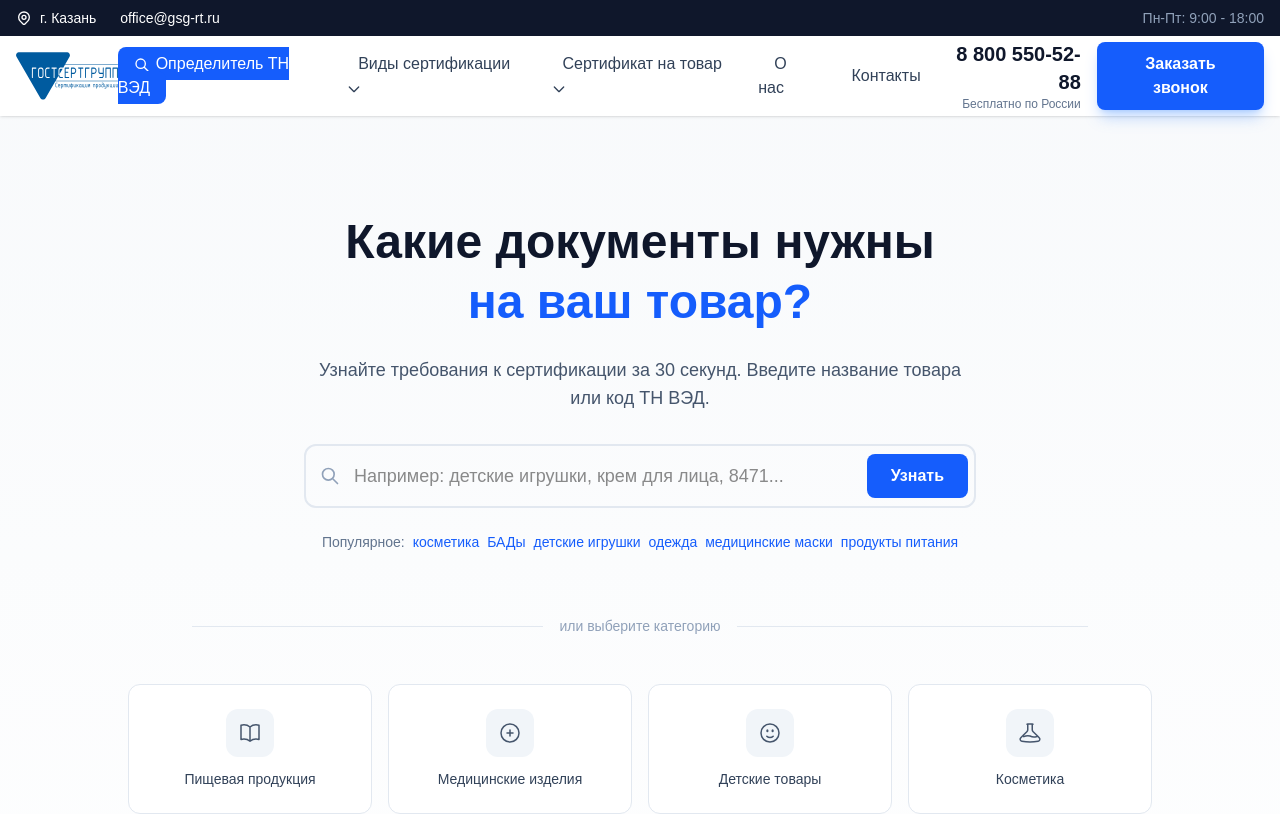
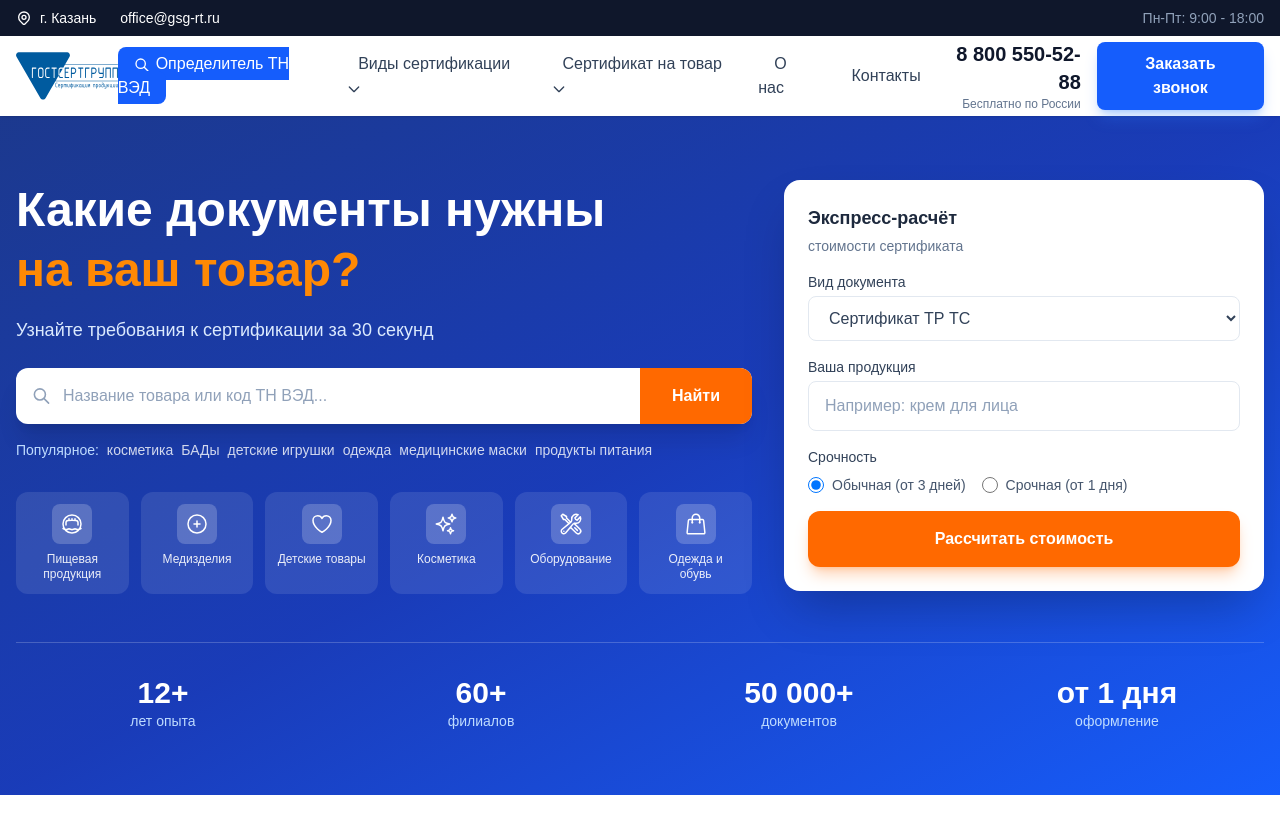
Before and after one commit to KZNGSG/gsg-rt-new, a Next.js app: page / in a window 1280 px wide. Shown: the top 814 px of the page. Built offline with nearby package versions, Linux system fonts and the light colour scheme.

Commit message:
Redesign Hero: blue gradient, calc form, new layout

```diff
--- a/src/components/sections/Hero.tsx
+++ b/src/components/sections/Hero.tsx
@@ -3,233 +3,228 @@
 import React, { useState } from 'react';
 import { useRouter } from 'next/navigation';
 
-const POPULAR_SEARCHES = [
-  'косметика',
-  'БАДы',
-  'детские игрушки',
-  'одежда',
-  'медицинские маски',
-  'продукты питания',
+const CATEGORIES = [
+  { name: 'Пищевая продукция', slug: 'pishchevaya-produktsiya', icon: 'food' },
+  { name: 'Медизделия', slug: 'meditsinskie-izdeliya', icon: 'medical' },
+  { name: 'Детские товары', slug: 'detskie-tovary', icon: 'children' },
+  { name: 'Косметика', slug: 'kosmetika', icon: 'cosmetics' },
+  { name: 'Оборудование', slug: 'oborudovanie', icon: 'equipment' },
+  { name: 'Одежда и обувь', slug: 'odezhda-i-obuv', icon: 'clothing' },
 ];
 
-const CATEGORIES = [
-  {
-    id: 'food',
-    name: 'Пищевая продукция',
-    icon: 'food',
-    href: '/vidy-sertifikacii/pishevaya-produktsiya'
-  },
-  {
-    id: 'medical',
-    name: 'Медицинские изделия',
-    icon: 'medical',
-    href: '/vidy-sertifikacii/meditsinskie-izdeliya'
-  },
-  {
-    id: 'children',
-    name: 'Детские товары',
-    icon: 'children',
-    href: '/vidy-sertifikacii/detskie-tovary'
-  },
-  {
-    id: 'cosmetics',
-    name: 'Косметика',
-    icon: 'cosmetics',
-    href: '/vidy-sertifikacii/kosmetika'
-  },
-  {
-    id: 'equipment',
-    name: 'Оборудование',
-    icon: 'equipment',
-    href: '/vidy-sertifikacii/oborudovanie'
-  },
-  {
-    id: 'clothing',
-    name: 'Одежда и обувь',
-    icon: 'clothing',
-    href: '/vidy-sertifikacii/odezhda'
-  },
-  {
-    id: 'chemistry',
-    name: 'Бытовая химия',
-    icon: 'chemistry',
-    href: '/vidy-sertifikacii/bytovaya-khimiya'
-  },
-  {
-    id: 'other',
-    name: 'Другое',
-    icon: 'other',
-    href: '/vidy-sertifikacii'
-  },
+const POPULAR = ['косметика', 'БАДы', 'детские игрушки', 'одежда', 'медицинские маски', 'продукты питания'];
+
+const CERT_TYPES = [
+  'Сертификат ТР ТС',
+  'Декларация ТР ТС',
+  'Сертификат ГОСТ Р',
+  'СГР',
+  'Регистрация медизделий',
+  'ХАССП',
 ];
 
 function CategoryIcon({ type }: { type: string }) {
   const icons: Record<string, React.ReactElement> = {
     food: (
-      <svg className="w-6 h-6" fill="none" stroke="currentColor" viewBox="0 0 24 24">
-        <path strokeLinecap="round" strokeLinejoin="round" strokeWidth={1.5} d="M12 6.042A8.967 8.967 0 006 3.75c-1.052 0-2.062.18-3 .512v14.25A8.987 8.987 0 016 18c2.305 0 4.408.867 6 2.292m0-14.25a8.966 8.966 0 016-2.292c1.052 0 2.062.18 3 .512v14.25A8.987 8.987 0 0018 18a8.967 8.967 0 00-6 2.292m0-14.25v14.25" />
+      <svg className="w-6 h-6" fill="none" stroke="currentColor" strokeWidth={1.5} viewBox="0 0 24 24">
+        <path strokeLinecap="round" strokeLinejoin="round" d="M12 8.25v-1.5m0 1.5c-1.355 0-2.697.056-4.024.166C6.845 8.51 6 9.473 6 10.608v2.513m6-4.87c1.355 0 2.697.055 4.024.165C17.155 8.51 18 9.473 18 10.608v2.513m-3-4.87v-1.5m-6 1.5v-1.5m12 9.75l-1.5.75a3.354 3.354 0 01-3 0 3.354 3.354 0 00-3 0 3.354 3.354 0 01-3 0 3.354 3.354 0 00-3 0 3.354 3.354 0 01-3 0L3 16.5m18-4.5a9 9 0 11-18 0 9 9 0 0118 0z" />
       </svg>
     ),
     medical: (
-      <svg className="w-6 h-6" fill="none" stroke="currentColor" viewBox="0 0 24 24">
-        <path strokeLinecap="round" strokeLinejoin="round" strokeWidth={1.5} d="M12 9v6m3-3H9m12 0a9 9 0 11-18 0 9 9 0 0118 0z" />
+      <svg className="w-6 h-6" fill="none" stroke="currentColor" strokeWidth={1.5} viewBox="0 0 24 24">
+        <path strokeLinecap="round" strokeLinejoin="round" d="M12 9v6m3-3H9m12 0a9 9 0 11-18 0 9 9 0 0118 0z" />
       </svg>
     ),
     children: (
-      <svg className="w-6 h-6" fill="none" stroke="currentColor" viewBox="0 0 24 24">
-        <path strokeLinecap="round" strokeLinejoin="round" strokeWidth={1.5} d="M15.182 15.182a4.5 4.5 0 01-6.364 0M21 12a9 9 0 11-18 0 9 9 0 0118 0zM9.75 9.75c0 .414-.168.75-.375.75S9 10.164 9 9.75 9.168 9 9.375 9s.375.336.375.75zm-.375 0h.008v.015h-.008V9.75zm5.625 0c0 .414-.168.75-.375.75s-.375-.336-.375-.75.168-.75.375-.75.375.336.375.75zm-.375 0h.008v.015h-.008V9.75z" />
+      <svg className="w-6 h-6" fill="none" stroke="currentColor" strokeWidth={1.5} viewBox="0 0 24 24">
+        <path strokeLinecap="round" strokeLinejoin="round" d="M21 8.25c0-2.485-2.099-4.5-4.688-4.5-1.935 0-3.597 1.126-4.312 2.733-.715-1.607-2.377-2.733-4.313-2.733C5.1 3.75 3 5.765 3 8.25c0 7.22 9 12 9 12s9-4.78 9-12z" />
       </svg>
     ),
     cosmetics: (
-      <svg className="w-6 h-6" fill="none" stroke="currentColor" viewBox="0 0 24 24">
-        <path strokeLinecap="round" strokeLinejoin="round" strokeWidth={1.5} d="M9.75 3.104v5.714a2.25 2.25 0 01-.659 1.591L5 14.5M9.75 3.104c-.251.023-.501.05-.75.082m.75-.082a24.301 24.301 0 014.5 0m0 0v5.714c0 .597.237 1.17.659 1.591L19.8 15.3M14.25 3.104c.251.023.501.05.75.082M19.8 15.3l-1.57.393A9.065 9.065 0 0112 15a9.065 9.065 0 00-6.23.693L5 14.5m14.8.8l1.402 1.402c1.232 1.232.65 3.318-1.067 3.611A48.309 48.309 0 0112 21c-2.773 0-5.491-.235-8.135-.687-1.718-.293-2.3-2.379-1.067-3.61L5 14.5" />
+      <svg className="w-6 h-6" fill="none" stroke="currentColor" strokeWidth={1.5} viewBox="0 0 24 24">
+        <path strokeLinecap="round" strokeLinejoin="round" d="M9.813 15.904L9 18.75l-.813-2.846a4.5 4.5 0 00-3.09-3.09L2.25 12l2.846-.813a4.5 4.5 0 003.09-3.09L9 5.25l.813 2.846a4.5 4.5 0 003.09 3.09L15.75 12l-2.846.813a4.5 4.5 0 00-3.09 3.09zM18.259 8.715L18 9.75l-.259-1.035a3.375 3.375 0 00-2.455-2.456L14.25 6l1.036-.259a3.375 3.375 0 002.455-2.456L18 2.25l.259 1.035a3.375 3.375 0 002.456 2.456L21.75 6l-1.035.259a3.375 3.375 0 00-2.456 2.456zM16.894 20.567L16.5 21.75l-.394-1.183a2.25 2.25 0 00-1.423-1.423L13.5 18.75l1.183-.394a2.25 2.25 0 001.423-1.423l.394-1.183.394 1.183a2.25 2.25 0 001.423 1.423l1.183.394-1.183.394a2.25 2.25 0 00-1.423 1.423z" />
       </svg>
     ),
     equipment: (
-      <svg className="w-6 h-6" fill="none" stroke="currentColor" viewBox="0 0 24 24">
-        <path strokeLinecap="round" strokeLinejoin="round" strokeWidth={1.5} d="M11.42 15.17L17.25 21A2.652 2.652 0 0021 17.25l-5.877-5.877M11.42 15.17l2.496-3.03c.317-.384.74-.626 1.208-.766M11.42 15.17l-4.655 5.653a2.548 2.548 0 11-3.586-3.586l6.837-5.63m5.108-.233c.55-.164 1.163-.188 1.743-.14a4.5 4.5 0 004.486-6.336l-3.276 3.277a3.004 3.004 0 01-2.25-2.25l3.276-3.276a4.5 4.5 0 00-6.336 4.486c.091 1.076-.071 2.264-.904 2.95l-.102.085" />
+      <svg className="w-6 h-6" fill="none" stroke="currentColor" strokeWidth={1.5} viewBox="0 0 24 24">
+        <path strokeLinecap="round" strokeLinejoin="round" d="M11.42 15.17L17.25 21A2.652 2.652 0 0021 17.25l-5.877-5.877M11.42 15.17l2.496-3.03c.317-.384.74-.626 1.208-.766M11.42 15.17l-4.655 5.653a2.548 2.548 0 11-3.586-3.586l6.837-5.63m5.108-.233c.55-.164 1.163-.188 1.743-.14a4.5 4.5 0 004.486-6.336l-3.276 3.277a3.004 3.004 0 01-2.25-2.25l3.276-3.276a4.5 4.5 0 00-6.336 4.486c.091 1.076-.071 2.264-.904 2.95l-.102.085m-1.745 1.437L5.909 7.5H4.5L2.25 3.75l1.5-1.5L7.5 4.5v1.409l4.26 4.26m-1.745 1.437l1.745-1.437m6.615 8.206L15.75 15.75M4.867 19.125h.008v.008h-.008v-.008z" />
       </svg>
     ),
     clothing: (
-      <svg className="w-6 h-6" fill="none" stroke="currentColor" viewBox="0 0 24 24">
-        <path strokeLinecap="round" strokeLinejoin="round" strokeWidth={1.5} d="M15.75 10.5V6a3.75 3.75 0 10-7.5 0v4.5m11.356-1.993l1.263 12c.07.665-.45 1.243-1.119 1.243H4.25a1.125 1.125 0 01-1.12-1.243l1.264-12A1.125 1.125 0 015.513 7.5h12.974c.576 0 1.059.435 1.119 1.007zM8.625 10.5a.375.375 0 11-.75 0 .375.375 0 01.75 0zm7.5 0a.375.375 0 11-.75 0 .375.375 0 01.75 0z" />
-      </svg>
-    ),
-    chemistry: (
-      <svg className="w-6 h-6" fill="none" stroke="currentColor" viewBox="0 0 24 24">
-        <path strokeLinecap="round" strokeLinejoin="round" strokeWidth={1.5} d="M9.75 3.104v5.714a2.25 2.25 0 01-.659 1.591L5 14.5M9.75 3.104c-.251.023-.501.05-.75.082m.75-.082a24.301 24.301 0 014.5 0m0 0v5.714c0 .597.237 1.17.659 1.591L19.8 15.3M14.25 3.104c.251.023.501.05.75.082M19.8 15.3l-1.57.393A9.065 9.065 0 0112 15a9.065 9.065 0 00-6.23.693L5 14.5" />
-      </svg>
-    ),
-    other: (
-      <svg className="w-6 h-6" fill="none" stroke="currentColor" viewBox="0 0 24 24">
-        <path strokeLinecap="round" strokeLinejoin="round" strokeWidth={1.5} d="M6.75 12a.75.75 0 11-1.5 0 .75.75 0 011.5 0zM12.75 12a.75.75 0 11-1.5 0 .75.75 0 011.5 0zM18.75 12a.75.75 0 11-1.5 0 .75.75 0 011.5 0z" />
+      <svg className="w-6 h-6" fill="none" stroke="currentColor" strokeWidth={1.5} viewBox="0 0 24 24">
+        <path strokeLinecap="round" strokeLinejoin="round" d="M15.75 10.5V6a3.75 3.75 0 10-7.5 0v4.5m11.356-1.993l1.263 12c.07.665-.45 1.243-1.119 1.243H4.25a1.125 1.125 0 01-1.12-1.243l1.264-12A1.125 1.125 0 015.513 7.5h12.974c.576 0 1.059.435 1.119 1.007zM8.625 10.5a.375.375 0 11-.75 0 .375.375 0 01.75 0zm7.5 0a.375.375 0 11-.75 0 .375.375 0 01.75 0z" />
       </svg>
     ),
   };
-  return icons[type] || icons.other;
+  return icons[type] || icons.food;
 }
 
 export function Hero() {
+  const router = useRouter();
   const [searchQuery, setSearchQuery] = useState('');
-  const router = useRouter();
+  const [certType, setCertType] = useState(CERT_TYPES[0]);
+  const [product, setProduct] = useState('');
+  const [urgency, setUrgency] = useState<'normal' | 'urgent'>('normal');
 
   const handleSearch = (e: React.FormEvent) => {
     e.preventDefault();
     if (searchQuery.trim()) {
-      router.push('/tn-ved?q=' + encodeURIComponent(searchQuery.trim()));
+      router.push(`/tn-ved?q=${encodeURIComponent(searchQuery.trim())}`);
     }
   };
 
-  const handlePopularClick = (term: string) => {
-    router.push('/tn-ved?q=' + encodeURIComponent(term));
+  const handleQuickSearch = (term: string) => {
+    router.push(`/tn-ved?q=${encodeURIComponent(term)}`);
   };
 
   return (
-    <section className="relative bg-gradient-to-b from-slate-50 to-white">
-      <div className="container mx-auto px-4 py-16 lg:py-24">
-
-        {/* Главный блок с поиском */}
-        <div className="max-w-4xl mx-auto text-center mb-16">
-          <h1 className="text-3xl md:text-4xl lg:text-5xl font-bold text-slate-900 mb-6 leading-tight">
-            Какие документы нужны
-            <span className="block text-blue-600">на ваш товар?</span>
+    <section className="bg-gradient-to-br from-blue-900 via-blue-800 to-blue-600 py-12 lg:py-16">
+      <div className="container mx-auto px-4">
+        <div className="grid lg:grid-cols-5 gap-8 items-start">
+          {/* Левая часть - поиск */}
+          <div className="lg:col-span-3">
+            <h1 className="text-3xl lg:text-4xl xl:text-5xl font-bold text-white mb-4 leading-tight">
+              Какие документы нужны<br />
+              <span className="text-orange-400">на ваш товар?</span>
             </h1>
-
-          <p className="text-lg text-slate-600 mb-8 max-w-2xl mx-auto">
-            Узнайте требования к сертификации за 30 секунд.
-            Введите название товара или код ТН ВЭД.
+            <p className="text-blue-100 text-lg mb-6">
+              Узнайте требования к сертификации за 30 секунд
             </p>
 
             {/* Поисковая строка */}
-          <form onSubmit={handleSearch} className="max-w-2xl mx-auto mb-6">
-            <div className="relative">
-              <div className="absolute inset-y-0 left-0 pl-4 flex items-center pointer-events-none">
-                <svg className="w-5 h-5 text-slate-400" fill="none" stroke="currentColor" viewBox="0 0 24 24">
+            <form onSubmit={handleSearch} className="mb-4">
+              <div className="flex bg-white rounded-xl overflow-hidden shadow-xl">
+                <div className="flex-1 flex items-center px-4">
+                  <svg className="w-5 h-5 text-slate-400 mr-3" fill="none" stroke="currentColor" viewBox="0 0 24 24">
                     <path strokeLinecap="round" strokeLinejoin="round" strokeWidth={2} d="M21 21l-6-6m2-5a7 7 0 11-14 0 7 7 0 0114 0z" />
                   </svg>
-              </div>
                   <input
                     type="text"
                     value={searchQuery}
                     onChange={(e) => setSearchQuery(e.target.value)}
-                placeholder="Например: детские игрушки, крем для лица, 8471..."
-                className="w-full pl-12 pr-32 py-4 text-lg border-2 border-slate-200 rounded-xl focus:border-blue-500 focus:ring-4 focus:ring-blue-500/10 transition-all outline-none"
+                    placeholder="Название товара или код ТН ВЭД..."
+                    className="w-full py-4 text-slate-700 placeholder-slate-400 focus:outline-none"
                   />
+                </div>
                 <button
                   type="submit"
-                className="absolute right-2 top-1/2 -translate-y-1/2 bg-blue-600 hover:bg-blue-700 text-white font-semibold px-6 py-2.5 rounded-lg transition-colors"
+                  className="bg-orange-500 hover:bg-orange-600 text-white font-semibold px-8 py-4 transition-colors"
                 >
-                Узнать
+                  Найти
                 </button>
               </div>
             </form>
 
             {/* Популярные запросы */}
-          <div className="flex flex-wrap justify-center gap-2">
-            <span className="text-sm text-slate-500">Популярное:</span>
-            {POPULAR_SEARCHES.map((term) => (
+            <div className="flex flex-wrap items-center gap-2 mb-8">
+              <span className="text-blue-200 text-sm">Популярное:</span>
+              {POPULAR.map((term) => (
                 <button
                   key={term}
-                onClick={() => handlePopularClick(term)}
-                className="text-sm text-blue-600 hover:text-blue-700 hover:underline transition-colors"
+                  onClick={() => handleQuickSearch(term)}
+                  className="text-sm text-white/80 hover:text-white hover:underline transition-colors"
                 >
                   {term}
                 </button>
               ))}
             </div>
-        </div>
-
-        {/* Разделитель */}
-        <div className="max-w-4xl mx-auto mb-12">
-          <div className="flex items-center gap-4">
-            <div className="flex-1 h-px bg-slate-200"></div>
-            <span className="text-sm text-slate-400 font-medium">или выберите категорию</span>
-            <div className="flex-1 h-px bg-slate-200"></div>
-          </div>
-        </div>
 
             {/* Категории */}
-        <div className="max-w-5xl mx-auto">
-          <div className="grid grid-cols-2 md:grid-cols-4 gap-4">
-            {CATEGORIES.map((category) => (
-              <a
-                key={category.id}
-                href={category.href}
-                className="group flex flex-col items-center p-6 bg-white border border-slate-200 rounded-xl hover:border-blue-300 hover:shadow-lg transition-all"
+            <div className="grid grid-cols-3 sm:grid-cols-6 gap-3">
+              {CATEGORIES.map((cat) => (
+                <button
+                  key={cat.slug}
+                  onClick={() => router.push(`/tn-ved?category=${cat.slug}`)}
+                  className="flex flex-col items-center gap-2 p-3 bg-white/10 hover:bg-white/20 rounded-xl transition-all group"
                 >
-                <div className="w-12 h-12 flex items-center justify-center bg-slate-100 group-hover:bg-blue-50 rounded-xl mb-3 transition-colors text-slate-600 group-hover:text-blue-600">
-                  <CategoryIcon type={category.icon} />
+                  <div className="w-10 h-10 flex items-center justify-center bg-white/20 group-hover:bg-white/30 rounded-lg text-white transition-colors">
+                    <CategoryIcon type={cat.icon} />
                   </div>
-                <span className="text-sm font-medium text-slate-700 group-hover:text-blue-600 text-center transition-colors">
-                  {category.name}
-                </span>
-              </a>
+                  <span className="text-xs text-white/90 text-center leading-tight">{cat.name}</span>
+                </button>
               ))}
             </div>
           </div>
 
-        {/* Статистика */}
-        <div className="max-w-3xl mx-auto mt-16">
-          <div className="flex flex-wrap justify-center gap-8 md:gap-16">
-            <div className="text-center">
-              <div className="text-2xl md:text-3xl font-bold text-slate-900">12+</div>
-              <div className="text-sm text-slate-500">лет опыта</div>
+          {/* Правая часть - форма расчёта */}
+          <div className="lg:col-span-2">
+            <div className="bg-white rounded-2xl p-6 shadow-2xl">
+              <h3 className="text-lg font-bold text-slate-800 mb-1">Экспресс-расчёт</h3>
+              <p className="text-sm text-slate-500 mb-4">стоимости сертификата</p>
+
+              <div className="space-y-4">
+                <div>
+                  <label className="block text-sm font-medium text-slate-700 mb-1">Вид документа</label>
+                  <select
+                    value={certType}
+                    onChange={(e) => setCertType(e.target.value)}
+                    className="w-full px-4 py-3 border border-slate-200 rounded-lg focus:ring-2 focus:ring-blue-500 focus:border-blue-500 text-slate-700"
+                  >
+                    {CERT_TYPES.map((type) => (
+                      <option key={type} value={type}>{type}</option>
+                    ))}
+                  </select>
                 </div>
-            <div className="text-center">
-              <div className="text-2xl md:text-3xl font-bold text-slate-900">60+</div>
-              <div className="text-sm text-slate-500">филиалов</div>
+
+                <div>
+                  <label className="block text-sm font-medium text-slate-700 mb-1">Ваша продукция</label>
+                  <input
+                    type="text"
+                    value={product}
+                    onChange={(e) => setProduct(e.target.value)}
+                    placeholder="Например: крем для лица"
+                    className="w-full px-4 py-3 border border-slate-200 rounded-lg focus:ring-2 focus:ring-blue-500 focus:border-blue-500 text-slate-700 placeholder-slate-400"
+                  />
                 </div>
-            <div className="text-center">
-              <div className="text-2xl md:text-3xl font-bold text-slate-900">50 000+</div>
-              <div className="text-sm text-slate-500">документов</div>
+
+                <div>
+                  <label className="block text-sm font-medium text-slate-700 mb-2">Срочность</label>
+                  <div className="flex gap-4">
+                    <label className="flex items-center gap-2 cursor-pointer">
+                      <input
+                        type="radio"
+                        name="urgency"
+                        checked={urgency === 'normal'}
+                        onChange={() => setUrgency('normal')}
+                        className="w-4 h-4 text-blue-600"
+                      />
+                      <span className="text-sm text-slate-600">Обычная (от 3 дней)</span>
+                    </label>
+                    <label className="flex items-center gap-2 cursor-pointer">
+                      <input
+                        type="radio"
+                        name="urgency"
+                        checked={urgency === 'urgent'}
+                        onChange={() => setUrgency('urgent')}
+                        className="w-4 h-4 text-blue-600"
+                      />
+                      <span className="text-sm text-slate-600">Срочная (от 1 дня)</span>
+                    </label>
                   </div>
-            <div className="text-center">
-              <div className="text-2xl md:text-3xl font-bold text-slate-900">от 1 дня</div>
-              <div className="text-sm text-slate-500">оформление</div>
+                </div>
+
+                <button className="w-full bg-orange-500 hover:bg-orange-600 text-white font-bold py-4 rounded-xl transition-colors shadow-lg shadow-orange-500/30">
+                  Рассчитать стоимость
+                </button>
+              </div>
             </div>
           </div>
         </div>
 
+        {/* Статистика */}
+        <div className="grid grid-cols-2 md:grid-cols-4 gap-6 mt-12 pt-8 border-t border-white/20">
+          {[
+            { value: '12+', label: 'лет опыта' },
+            { value: '60+', label: 'филиалов' },
+            { value: '50 000+', label: 'документов' },
+            { value: 'от 1 дня', label: 'оформление' },
+          ].map((stat) => (
+            <div key={stat.label} className="text-center">
+              <div className="text-2xl md:text-3xl font-bold text-white">{stat.value}</div>
+              <div className="text-blue-200 text-sm">{stat.label}</div>
+            </div>
+          ))}
+        </div>
       </div>
     </section>
   );
```
Lines whose indentation alone changed are shown as unchanged.
